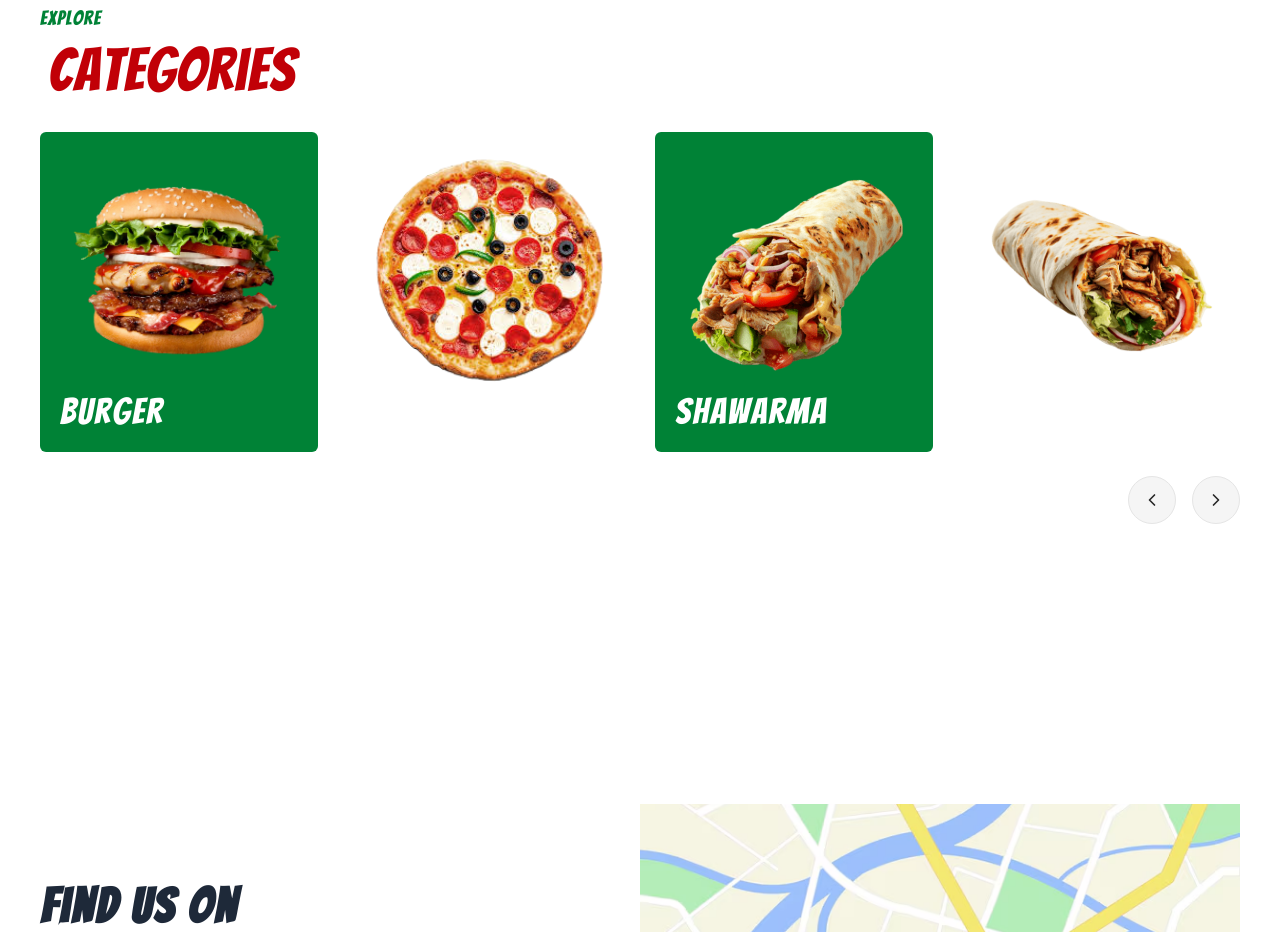
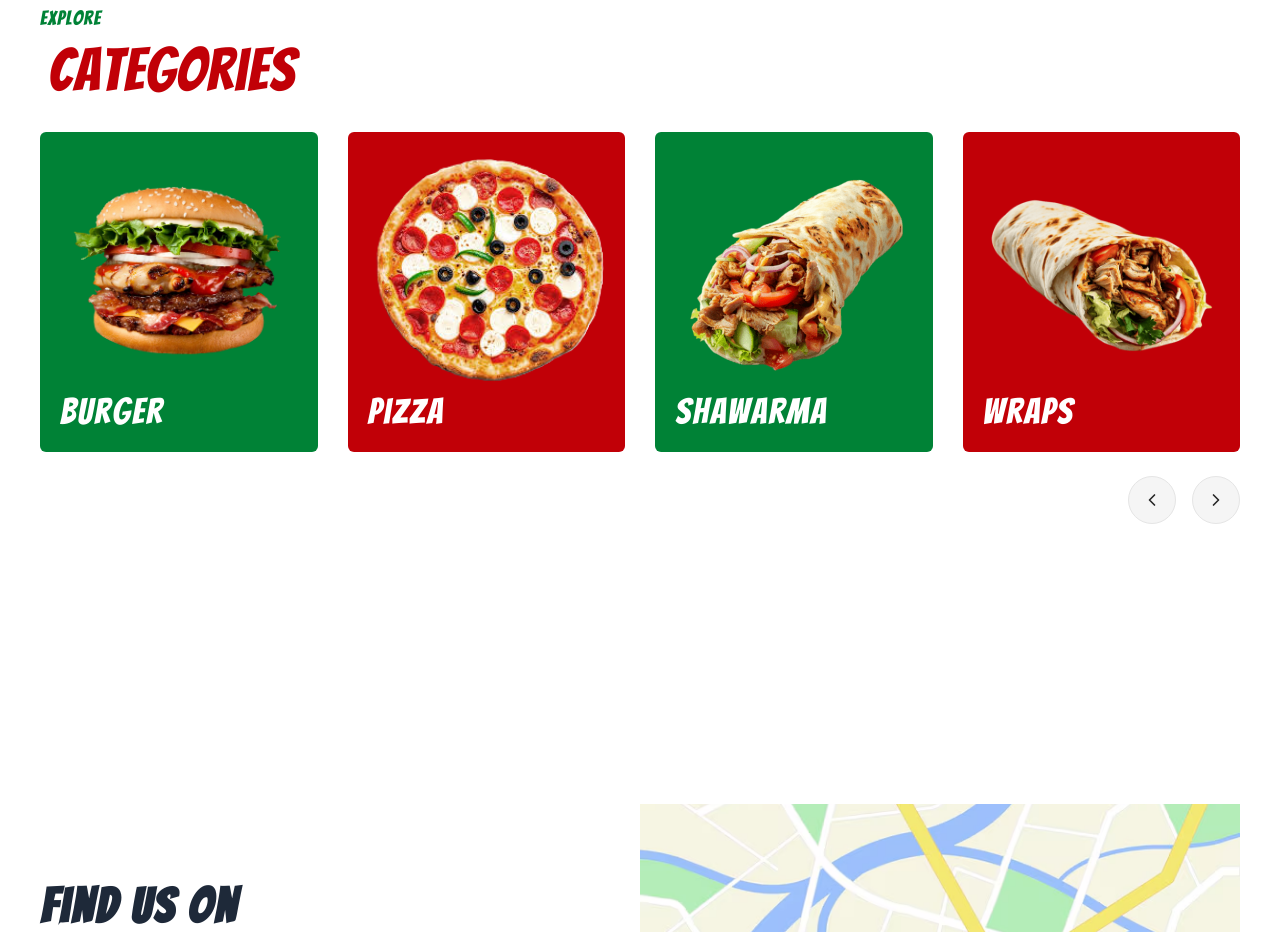
Before and after one commit to Venclise/ecom, a Next.js app: page / in a window 1280 px wide. Shown: the part 980-1912 px from the top of the page. Built offline with nearby package versions, Linux system fonts and the light colour scheme.

Commit message:
Fixed url Issues

```diff
--- a/app/dashboard/[id]/page.tsx
+++ b/app/dashboard/[id]/page.tsx
@@ -12,7 +12,7 @@ export default async function EditPage( { params }: {params: { id: string }}) {
 const {id} = await params
 
 
-  const res = await fetch(`${process.env.NEXT_PUBLIC_BASE_URL}/api/products/${id}`
+  const res = await fetch(`${process.env.NEXT_PUBLIC_SITE_URL}/api/products/${id}`
  , {
      cache: "no-store"
    })
--- a/app/products/[id]/page.tsx
+++ b/app/products/[id]/page.tsx
@@ -17,7 +17,7 @@ export default async function Page({
 }) {
   const { id } = await params
   const res = await fetch(
-    `${process.env.NEXT_PUBLIC_BASE_URL}/api/products/${id}`,
+    `${process.env.NEXT_PUBLIC_SITE_URL}/api/products/${id}`,
     {
       cache: "no-store",
     }
--- a/app/products/page.tsx
+++ b/app/products/page.tsx
@@ -16,7 +16,7 @@ export default async function Page({
 
 
   const baseUrl =
-  process.env.NEXT_PUBLIC_BASE_URL || "http://localhost:3000"
+  process.env.NEXT_PUBLIC_SITE_URL
 
 const res = await fetch(
   `${baseUrl}/api/products?${query.toString()}`,
--- a/components/ui/CatSwiper.tsx
+++ b/components/ui/CatSwiper.tsx
@@ -47,7 +47,7 @@ function CatSwiper() {
           {AllCategories.map((item) => (
             <SwiperSlide
               key={item.id}
-              className={`flex flex-col gap-6 justify-center items-center p-5 h-[50vh] cursor-pointer bg-${item.bg}-700 w-max rounded-sm`}
+              className={`flex flex-col gap-6 justify-center items-center p-5 h-[50vh] cursor-pointer ${item.bg} w-max rounded-sm`}
               onClick={() => router.push(item.link)}
 
               >
--- a/constants.ts
+++ b/constants.ts
@@ -1,4 +1,4 @@
-import { title } from "process";
+
 
 export const AllCategories = [
     {
@@ -6,7 +6,7 @@ export const AllCategories = [
         img: "/burg2.png",
         title: "Burger",
             link: "/products?category=burger",
-            bg: "green"
+            bg: "bg-green-700"
 
 
     },
@@ -15,7 +15,7 @@ export const AllCategories = [
       img: "/pizza.png",
         title: "pizza",
             link: "/products?category=pizza",
-            bg: "red"
+            bg: "bg-red-700"
 
 
     },
@@ -24,7 +24,7 @@ export const AllCategories = [
         img: "/shawarma.png",
         title: "Shawarma",
             link: "/products?category=shawarma",
-            bg: "green"
+            bg: "bg-green-700"
 
 
     },
@@ -33,7 +33,7 @@ export const AllCategories = [
         img: "/wraps.png",
         title: "Wraps",
             link: "/products?category=wraps",
-            bg: "red"
+            bg: "bg-red-700"
 
     },
 
@@ -42,7 +42,7 @@ export const AllCategories = [
         img: "/fries.png",
         title: "Fries",
             link: "/products?category=fries",
-            bg: "green"
+            bg: "bg-green-700"
 
     },
 ]
```
